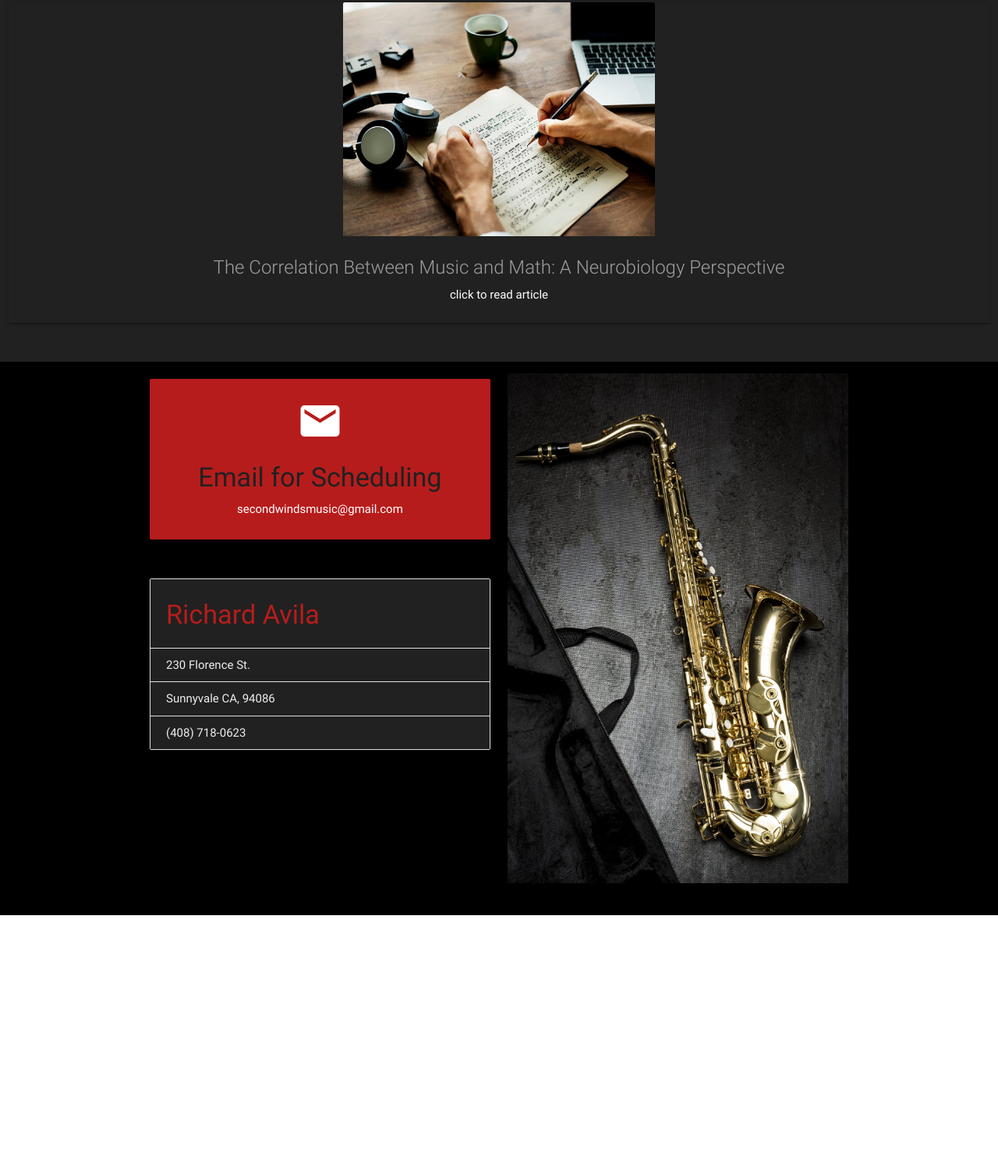
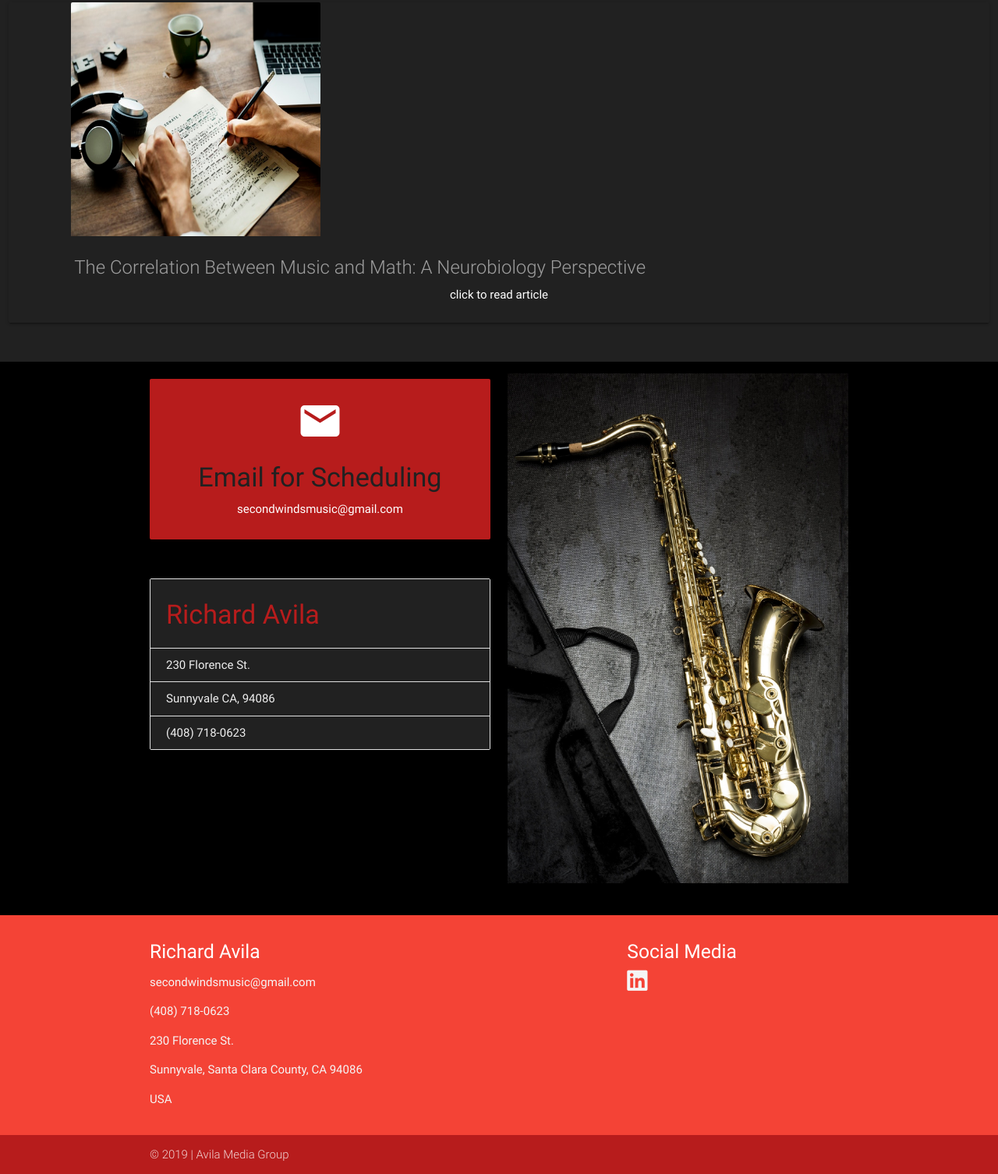
Before and after one commit to JaredAvila/music_instructor_portfolio, a plain HTML site: page home.html in a window 1280 px wide. Shown: the part 2812-4318 px from the top of the page at 78% size. Before the commit the page ends 3986 px from the top, so only its background shows below. Drawn offline with nearby package versions, Linux system fonts and the light colour scheme.

Commit message:
Added footer and tweaked some styles. Ready to submit to customer

```diff
--- a/css/style.css
+++ b/css/style.css
@@ -41,8 +41,8 @@ ul.nav-links a {
 }
 
 .cardImg {
-    width: 400px;
-    margin: auto;
+    padding: 0 80px;
+    width: 480px;
 }
 
 .cardImg img {
@@ -53,6 +53,14 @@ ul.nav-links a {
 .infoCard {
     border: 1px solid grey;
     padding: 15px;
+}
+
+.pointy {
+    cursor: pointer;
+}
+
+.cardTitle {
+    padding: 0 60px;
 }
 
 @media only screen and (max-width: 480px) {
--- a/home.html
+++ b/home.html
@@ -221,17 +221,17 @@
     </section>
 
     <!-- Of Note section -->
-    <section id="note" class="section section-note grey darken-4">
+    <section id="note" class="section section-note grey darken-4 scrollspy">
       <div class="conatiner">
         <div class="row">
           <div class="col s12">
             <div class="card grey darken-4">
               <div class="card-image waves-effect waves-block waves-light cardImg gray darken-4 white-text">
-                <img class="activator responsive-img center storyImg" src="./img/musicMath.jpeg" alt="">
+                <img class="activator responsive-img storyImg" src="./img/musicMath.jpeg" alt="">
               </div>
               <div class="card-content white-text">
-                <span class="card-title activator grey-text center">The Correlation Between Music and Math: A Neurobiology Perspective</span>
-                <p class="center activator">click to read article</p>
+                <span class="card-title activator grey-text cardTitle">The Correlation Between Music and Math: A Neurobiology Perspective</span>
+                <p class="center activator pointy">click to read article</p>
               </div>
               <div class="card-reveal">
                 <span class="card-title grey-text text-darken-3 center">Article by Cindy Zhan<i class="material-icons right">close</i></span>
@@ -276,6 +276,33 @@
             </div>
           </section>
 
+          <!-- Footer Section -->
+
+          <footer class="page-footer red">
+            <div class="container">
+              <div class="row">
+                <div class="col l6 s12">
+                  <h5 class="white-text">Richard Avila</h5>
+                  <p class="grey-text text-lighten-4">secondwindsmusic@gmail.com</p>
+                  <p class="grey-text text-lighten-4">(408) 718-0623</p>
+                  <p class="grey-text text-lighten-4">230 Florence St.</p>
+                  <p class="grey-text text-lighten-4">Sunnyvale, Santa Clara County, CA 94086</p>
+                  <p class="grey-text text-lighten-4">USA</p>
+
+                </div>
+                <div class="col l4 offset-l2 s12">
+                  <h5 class="white-text">Social Media</h5>
+                  <a href="https://www.linkedin.com/in/richard-avila-72847b3b/"><i class="fa-linkedin fab fa-2x grey-text text-lighten-4"></i></a>
+                </div>
+              </div>
+            </div>
+            <div class="footer-copyright red darken-4">
+              <div class="container">
+              © 2019 | Avila Media Group
+              </div>
+            </div>
+          </footer>
+
     <script src="https://ajax.googleapis.com/ajax/libs/jquery/3.3.1/jquery.min.js"></script>
     <script type="text/javascript" src="js/materialize.min.js"></script>
     <script>
```
